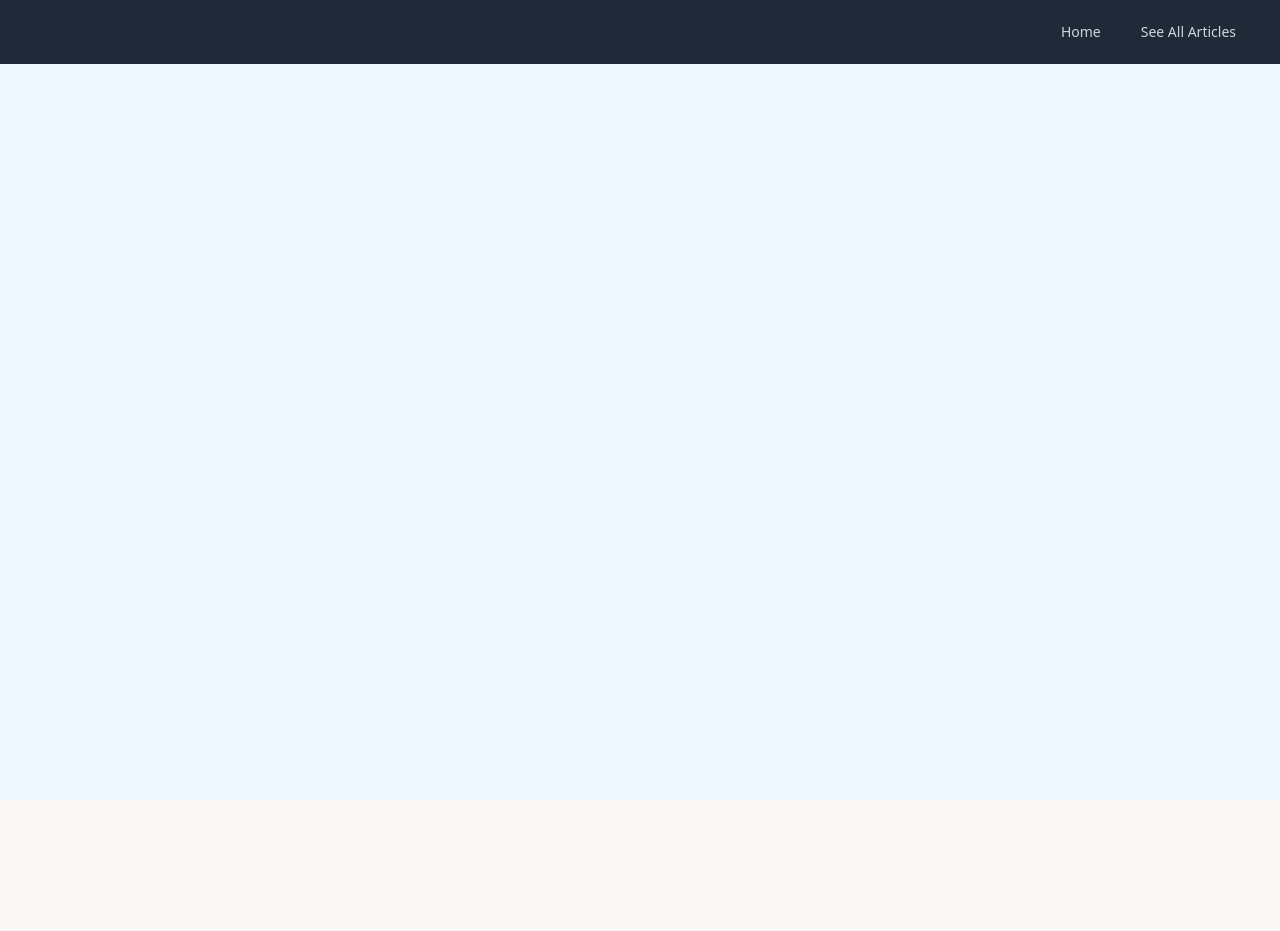
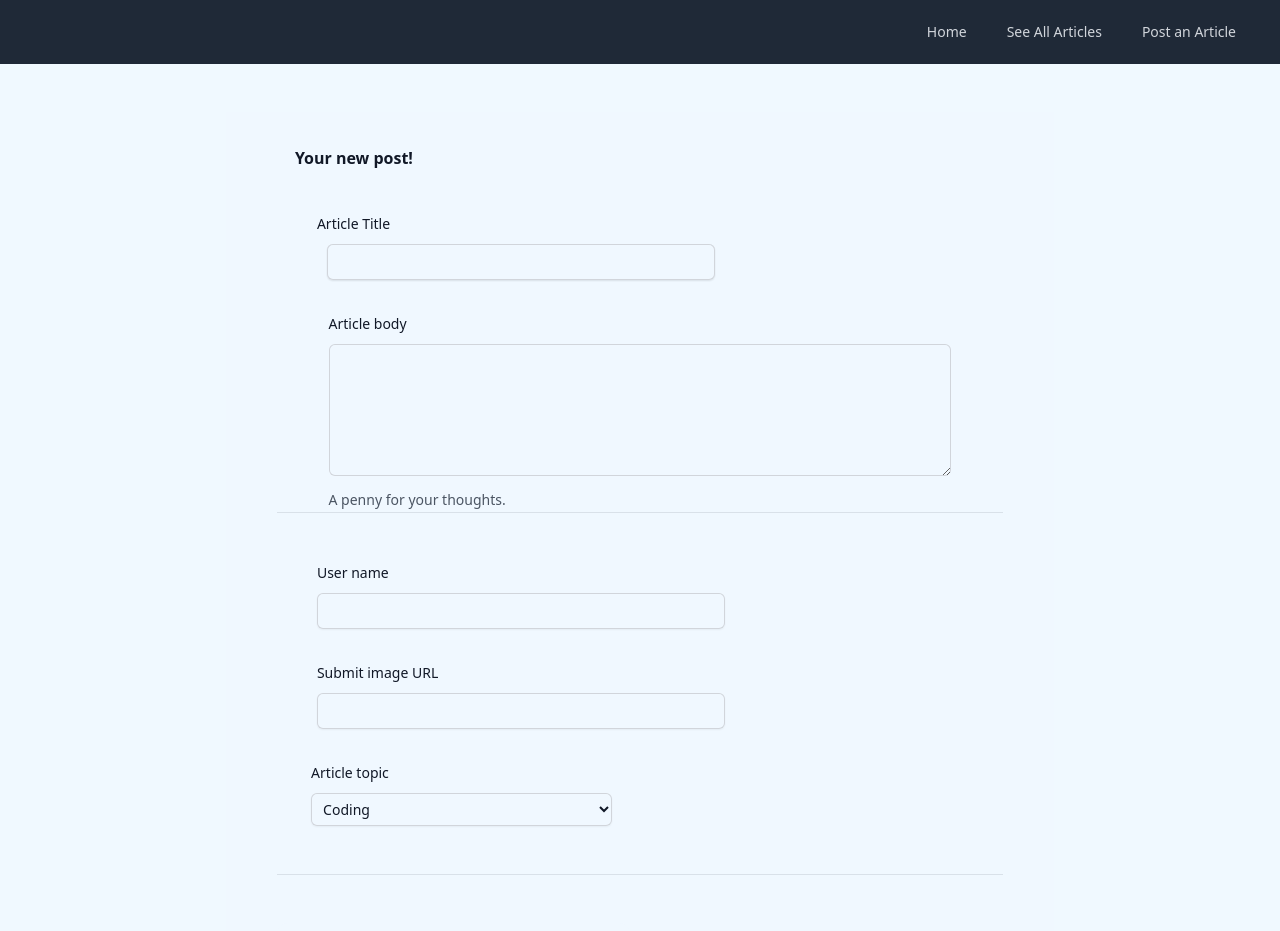
Before and after one commit to AlfredoGvz/front-end-project, a React (Vite) app: page /post_new_article in a window 1280 px wide. Shown: the top 931 px of the page. Before the commit the page ends 800 px from the top, so only its background shows below. Built offline with nearby package versions, Linux system fonts and the light colour scheme.

Commit message:
ticket 8 -Try optimistic rendering of user comment -Add input form to post comment

```diff
--- a/src/App.jsx
+++ b/src/App.jsx
@@ -2,20 +2,36 @@ import { BrowserRouter, Routes, Route, Link, NavLink } from "react-router-dom";
 import Nav from "./components/Nav";
 import ArticleGallery from "./components/Article-Gallery";
 import ArticlePage from "./components/Article-Page";
+import PostNewArticle from "./components/Post-Article";
 import Home from "./components/Home";
 import { createContext } from "react";
+import UserContext from "./components/UserContext";
+import { useState } from "react";
 
 function App() {
+  const [loggedInUser, setLoggedInUser] = useState("tickle122");
+
   return (
     <>
+      <UserContext.Provider value={loggedInUser}>
         <BrowserRouter>
           <Nav />
           <Routes>
+            <Route
+              exact
+              path={"/post_new_article"}
+              element={<PostNewArticle />}
+            />
             <Route exact path="/" element={<Home />} />
             <Route exact path="/articles" element={<ArticleGallery />} />
-          <Route exact path="/articles/:article_id" element={<ArticlePage />} />
+            <Route
+              exact
+              path="/articles/:article_id"
+              element={<ArticlePage />}
+            />
           </Routes>
         </BrowserRouter>
+      </UserContext.Provider>
     </>
   );
 }
--- a/src/Styles/index.css
+++ b/src/Styles/index.css
@@ -38,3 +38,22 @@ body {
 .img-banner img {
   width: 100%;
 }
+
+form * {
+  margin: auto;
+  background-color: aliceblue;
+  width: 95%;
+}
+
+.comment-modal textarea {
+  border: 1px solid;
+  border-radius: 5px;
+}
+
+button {
+  display: flex;
+  align-content: center;
+  justify-content: center;
+  padding: 1rem;
+  border-radius: 10px;
+}
--- a/src/components/Article-Page-Content.jsx
+++ b/src/components/Article-Page-Content.jsx
@@ -1,4 +1,5 @@
 import { Link } from "react-router-dom";
+import PostComment from "./Post-Comment.jsx";
 import ArticleComments from "./Article-Comments";
 import { useState } from "react";
 import { updateVotes, setVoteInit } from "../custom_hooks/updateVotes";
@@ -70,7 +71,7 @@ export default function ArticlePageContent({
           </div>
           <div className="pb-12">{article.body}</div>
           <div className="divider divider-neutral"></div>
-          <ArticleComments comments={comments} />
+          <ArticleComments comments={comments} article_id={article_id} />
         </div>
       </div>
     );
--- a/src/components/Nav.jsx
+++ b/src/components/Nav.jsx
@@ -20,6 +20,13 @@ export default function Nav() {
                     className="text-gray-300 hover:bg-gray-700 hover:text-white rounded-md px-3 py-2 text-sm font-medium"
                   >
                     See All Articles
+                  </Link>
+
+                  <Link
+                    to="/post_new_article"
+                    className="text-gray-300 hover:bg-gray-700 hover:text-white rounded-md px-3 py-2 text-sm font-medium"
+                  >
+                    Post an Article
                   </Link>
                 </div>
               </div>
--- /dev/null
+++ b/src/components/Post-Article.jsx
@@ -0,0 +1,136 @@
+export default function PostNewArticle() {
+  return (
+    // <div className="mx-auto max-w-7xl px-4 py-24 sm:px-6 sm:py-32 lg:px-8">
+    //   <div className="mx-auto max-w-2xl">
+    <form className="p-12">
+      <div className="space-y-12 outer-gallery-wrapper m-auto">
+        <div className="border-b border-gray-900/10">
+          <h2 className="text-base font-semibold leading-7 text-gray-900">
+            Your new post!
+          </h2>
+
+          <div className="mt-10 grid grid-cols-1 gap-x-6 gap-y-8 sm:grid-cols-6">
+            <div className="sm:col-span-4">
+              <label
+                htmlFor="title"
+                className="block text-sm font-medium leading-6 text-gray-900"
+              >
+                Article Title
+              </label>
+              <div className="mt-2">
+                <div className="flex rounded-md shadow-sm ring-1 ring-inset ring-gray-300 focus-within:ring-2 focus-within:ring-inset focus-within:ring-indigo-600 sm:max-w-md">
+                  <input
+                    type="text"
+                    name="title"
+                    id="title"
+                    className="block w-full rounded-md border-0 py-1.5 text-gray-900 shadow-sm ring-1 ring-inset ring-gray-300
+              placeholder:text-gray-400 focus:ring-2 focus:ring-inset focus:ring-indigo-600 sm:text-sm sm:leading-6 p-2"
+                  />
+                </div>
+              </div>
+            </div>
+
+            <div className="col-span-full">
+              <label
+                htmlFor="body"
+                className="block text-sm font-medium leading-6 text-gray-900"
+              >
+                Article body
+              </label>
+              <div className="mt-2">
+                <textarea
+                  id="body"
+                  name="body"
+                  rows="5"
+                  cols="2"
+                  className="block w-full rounded-md border-0 py-1.5 sshadow-sm
+                  ring-1 ring-inset ring-gray-300 placeholder:text-gray-400 focus:ring-2 focus:ring-inset focus:ring-indigo-600 sm:text-sm sm:leading-6 p-2"
+                ></textarea>
+              </div>
+              <p className="mt-3 text-sm leading-6 text-gray-600">
+                A penny for your thoughts.
+              </p>
+            </div>
+          </div>
+        </div>
+
+        <div className="border-b border-gray-900/10 pb-12">
+          <div className="mt-10 grid grid-cols-1 gap-x-6 gap-y-8 sm:grid-cols-6">
+            <div className="sm:col-span-4">
+              <label
+                htmlFor="author"
+                className="block text-sm font-medium leading-6 text-gray-900"
+              >
+                User name
+              </label>
+              <div className="mt-2">
+                <input
+                  type="text"
+                  name="author"
+                  id="author"
+                  className="block w-full rounded-md border-0 py-1.5 text-gray-900 shadow-sm ring-1 ring-inset ring-gray-300
+              placeholder:text-gray-400 focus:ring-2 focus:ring-inset focus:ring-indigo-600 sm:text-sm sm:leading-6 p-2"
+                />
+              </div>
+            </div>
+
+            <div className="sm:col-span-4">
+              <label
+                htmlFor="article_img_url"
+                className="block text-sm font-medium leading-6 text-gray-900"
+              >
+                Submit image URL
+              </label>
+              <div className="mt-2">
+                <input
+                  id="article_img_url"
+                  name="article_img_url"
+                  type="text"
+                  className="block w-full rounded-md border-0 py-1.5 text-gray-900 shadow-sm ring-1 ring-inset ring-gray-300
+              placeholder:text-gray-400 focus:ring-2 focus:ring-inset focus:ring-indigo-600 sm:text-sm sm:leading-6 p-2"
+                />
+              </div>
+            </div>
+
+            <div className="sm:col-span-3">
+              <label
+                htmlFor="topic"
+                className="block text-sm font-medium leading-6 text-gray-900"
+              >
+                Article topic
+              </label>
+              <div className="mt-2">
+                <select
+                  id="topic"
+                  name="topic"
+                  className="block w-full rounded-md border-0 py-1.5 text-gray-900 shadow-sm ring-1
+                  ring-inset ring-gray-300 focus:ring-2 focus:ring-inset focus:ring-indigo-600 sm:max-w-xs sm:text-sm sm:leading-6 p-2"
+                >
+                  <option>Coding</option>
+                  <option>Football</option>
+                  <option>Cooking</option>
+                </select>
+              </div>
+            </div>
+          </div>
+        </div>
+        <div className="mt-6 flex items-center justify-end gap-x-6">
+          <button
+            type="button"
+            className="text-sm font-semibold leading-6 text-gray-900"
+          >
+            Cancel
+          </button>
+          <button
+            // type="submit"
+            className="rounded-md bg-indigo-600 px-3 py-2 text-sm font-semibold text-white shadow-sm hover:bg-indigo-500 focus-visible:outline focus-visible:outline-2 focus-visible:outline-offset-2 focus-visible:outline-indigo-600"
+          >
+            Send
+          </button>
+        </div>
+      </div>
+    </form>
+    //   </div>
+    // </div>
+  );
+}
--- /dev/null
+++ b/src/components/Post-Comment.jsx
@@ -0,0 +1,49 @@
+import { useState } from "react";
+import { useContext } from "react";
+import UserContext from "./UserContext";
+import postComment from "../custom_hooks/postUtilities";
+
+export default function PostComment({ article_id, setCurrentComment }) {
+  const userName = useContext(UserContext);
+  const [comment, setComment] = useState("");
+  //   console.log(comments);
+
+  return (
+    <div className="comment-modal">
+      <button className="bg-gray-400 transition-all active:bg-gray-300 active:scale-95 p-2 mt-4 p-4">
+        <label htmlFor="my_modal_6">Comment articles</label>
+      </button>
+
+      <input
+        type="checkbox"
+        id="my_modal_6"
+        className="modal-toggle bg-sky-400"
+      />
+      <div className="modal" role="dialog">
+        <div className="modal-box bg-stone-50 flex flex-col">
+          <label className="font-bold text-lg py-4">
+            Tell us your thoughts!
+          </label>
+          <textarea
+            type="text"
+            placeholder="Type here"
+            className=" border-zinc-700 w-full bg-zinc-50 p-2 m-auto w-full"
+            onChange={(e) => {
+              setComment(e.target.value);
+            }}
+          />
+          <div className="flex justify-end">
+            <button
+              className="btn-wide bg-gray-400 transition-all active:bg-gray-300 active:scale-95 p-2 mt-4 p-4"
+              onClick={(e) => {
+                postComment(userName, comment, article_id, setCurrentComment);
+              }}
+            >
+              <label htmlFor="my_modal_6">Post Comment!</label>
+            </button>
+          </div>
+        </div>
+      </div>
+    </div>
+  );
+}
--- /dev/null
+++ b/src/components/UserContext.jsx
@@ -0,0 +1,5 @@
+import { createContext } from "react";
+
+const UserContext = createContext();
+
+export default UserContext;
--- /dev/null
+++ b/src/custom_hooks/postUtilities.js
@@ -0,0 +1,16 @@
+import axios from "axios";
+
+function postComment(userName, comment, article_id, setCurrentComment) {
+  const requestBody = {
+    username: userName,
+    body: comment,
+  };
+  axios
+    .post(
+      `https://north-star-articles.onrender.com/api/articles/${article_id}/comments`,
+      requestBody
+    )
+    .then((response) => setCurrentComment(response.data.comment));
+}
+
+export default postComment;
```
Also changed, not shown: src/components/Article-Comments.jsx (+25 -4 lines), src/components/Loading.jsx (deleted). Lines whose indentation alone changed are shown as unchanged.
